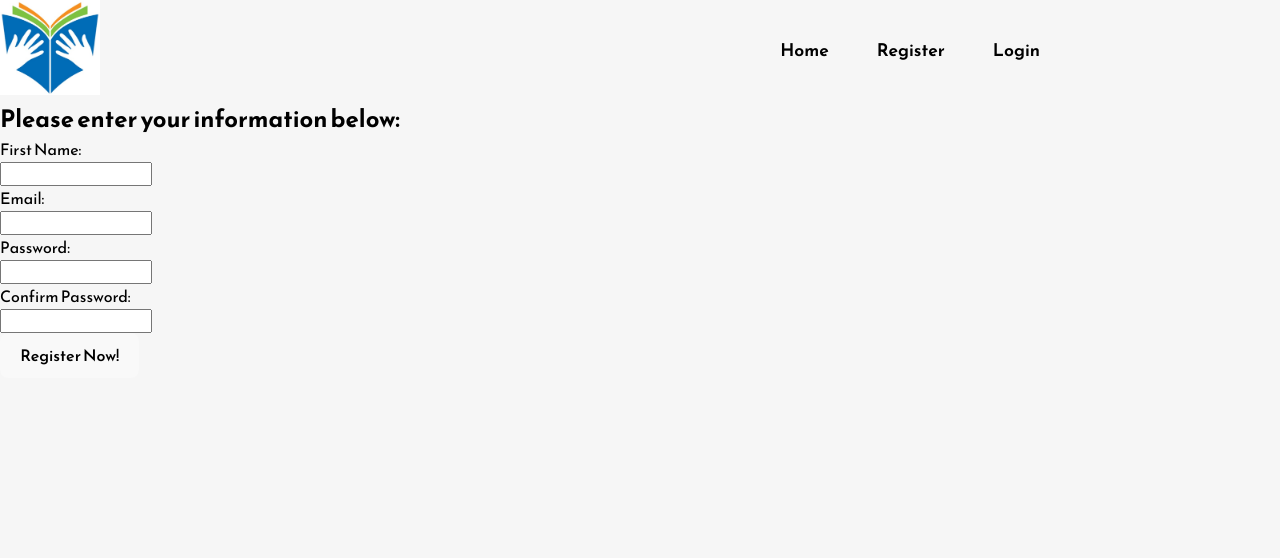
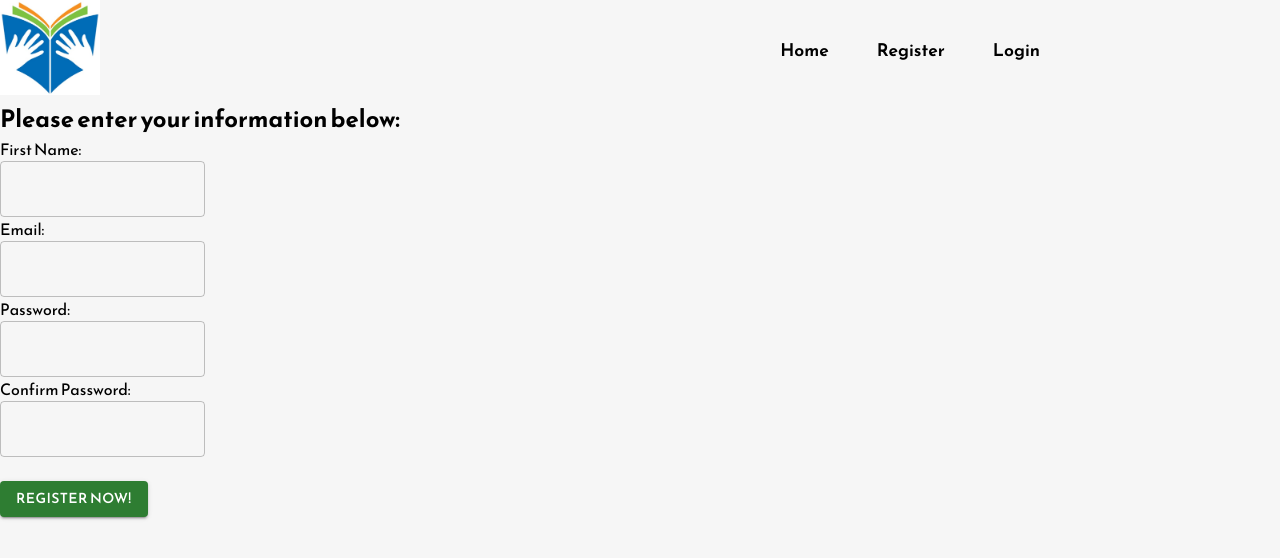
Before and after one commit to dalpiad/Books2Borrow, a React (Vite) app: page /Register in a window 1280 px wide. Shown: the top 558 px of the page. Built offline with nearby package versions, Linux system fonts and the light colour scheme.

Commit message:
adding form validation and styling to login and register

```diff
--- a/src/components/Login.jsx
+++ b/src/components/Login.jsx
@@ -3,16 +3,24 @@ import { redirect } from 'react-router-dom';
 import { useNavigate } from 'react-router-dom';
 import axios from 'axios';
 import Navigation from './Navigation';
+import Button from "@mui/material/Button";
 
 function LoginForm() {
     let navigate = useNavigate();
     const [email, setEmail] = useState('');
     const [password, setPassword] = useState('');
+    const [error, setError] =useState('');
 
     const handleSubmit = async (event) => {
         event.preventDefault();
         const authToken = btoa(`${email}:${password}`);
         try {
+
+          if (!email || !password) {
+            setError('Please fill in all fields');
+            return
+          }
+
             const response = await axios.get('http://localhost:8080/user', {
                 headers: {
                     'Authorization': `Basic ${authToken}`
@@ -25,8 +33,11 @@ function LoginForm() {
                 localStorage.setItem('jwt', authHeader);
                 console.log('JWT saved to local storage:');
             } else {
+                setError('Error logging in. Please try again')
                 console.error('Authorization header is missing or improperly formatted.');
+                return
             }
+
         } catch (error) {
             console.error('Error fetching data:', error);
             console.error('Response status:', error.response ? error.response.status : 'No response');
@@ -42,14 +53,16 @@ function LoginForm() {
             <div className="form">
                 <form onSubmit={handleSubmit}>
                     <div>
+                    {error && <p style={{color : "red"}}>{error}</p>}
                         <label>Email:</label>
+
                         <input type="email" value={email} onChange={e => setEmail(e.target.value)} />
                     </div>
                     <div>
                         <label>Password:</label>
                         <input type="password" value={password} onChange={e => setPassword(e.target.value)} />
                     </div>
-                    <button type="submit">Login</button>
+                    <Button type="submit" variant="contained" color="success"> Login </Button>
                 </form>
             </div>
         </>
--- a/src/components/Navigation.jsx
+++ b/src/components/Navigation.jsx
@@ -52,10 +52,7 @@ const Navigation = () => {
   ];
 
   const logout = () =>{
-    console.log("auth", auth)
-    console.log("LocalStorage",localStorage)
     localStorage.clear();
-    console.log("LocalStorage post clear",localStorage)
     navigate("/")
   }
 
--- a/src/components/Register.jsx
+++ b/src/components/Register.jsx
@@ -5,6 +5,8 @@ import axios from 'axios'
 import Navigation from "./Navigation";
 import { Alert, AlertTitle } from "@mui/material";
 import { useFormik } from "formik";
+import Button from "@mui/material/Button";
+import TextField from "@mui/material/TextField"
 
 const Register = () => {
     const navigate = useNavigate();
@@ -74,18 +76,18 @@ const Register = () => {
                 <h2 >Please enter your information below:</h2>
                     <form onSubmit={handleSubmit}>
                         <label>First Name:</label><br/>
-                            <input type="text" name="firstName" onChange={handleChange}/><br/>
+                            <TextField id="outlined-basic" variant="outlined" type="text" name="firstName" onChange={handleChange}/><br/>
                             {touched.firstName && errors.firstName ? <div style={{color: "red"}}>{errors.firstName}</div> : null}
                         <label>Email:</label><br/>
-                            <input type="text" name="email" onChange={handleChange} /><br/>
+                            <TextField id="outlined-basic" variant="outlined" type="text" name="email" onChange={handleChange} /><br/>
                             {touched.email && errors.email ? <div style={{color: "red"}}>{errors.email}</div> : null}
                         <label>Password:</label><br/>
-                            <input type="password" name="password" onChange={handleChange}/><br/>
+                            <TextField id="outlined-basic" variant="outlined"type="password" name="password" onChange={handleChange}/><br/>
                             {touched.password && errors.password ? <div style={{color: "red"}}>{errors.password}</div> : null}
                         <label>Confirm Password:</label><br/>
-                            <input type="password" name="confirmPassword" onChange={handleChange} /><br/>
-                            {touched.confirmPassword && errors.confirmPassword ? <div style={{color: "red"}}>{errors.confirmPassword}</div> : null}
-                        <button type="submit">Register Now!</button>
+                            <TextField id="outlined-basic" variant="outlined" type="password" name="confirmPassword" onChange={handleChange} /><br/>
+                            {touched.confirmPassword && errors.confirmPassword ? <div style={{color: "red"}}>{errors.confirmPassword}</div> : null}<br/>
+                        <Button type="submit" variant="contained" color="success"> Register Now! </Button>
                     </form>
             </div>
         </>
```
